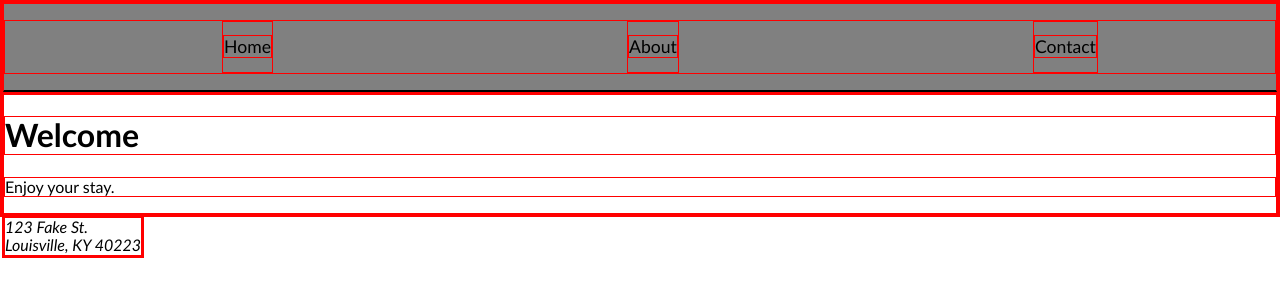
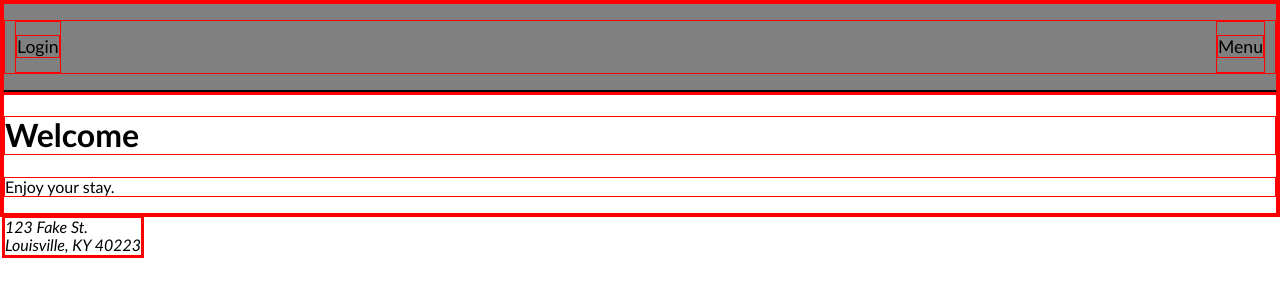
Before and after one commit to jo-v-cs/contractor_website, a plain HTML site: page template.html in a window 1280 px wide. Drawn offline with Linux system fonts and the light colour scheme.

Commit message:
Align nav bar on template

```diff
--- a/css/style.css
+++ b/css/style.css
@@ -18,15 +18,16 @@ nav {
 
 nav > ul {
     display: flex;
-    justify-content: space-evenly;
+    justify-content: space-between;
     list-style: none;
+    padding: 0 10px 0 10px;
 }
 
 nav > ul > li {
     display: inline;
     line-height: 50px;
     height: 50px;
-    margin: auto;
+    margin: 0;
 }
 
 li > a {
--- a/template.html
+++ b/template.html
@@ -10,11 +10,10 @@
 </head>
 <body>
     <header>
-        <nav>
+        <nav id="nav-bar">
             <ul>
-                <li><a href="#">Home</a></li>
-                <li><a href="#">About</a></li>
-                <li><a href="#">Contact</a></li>
+                <li><a href="#">Login</a></li>
+                <li><a href="#">Menu</a></li>
             </ul>
         </nav>
     </header>
```
